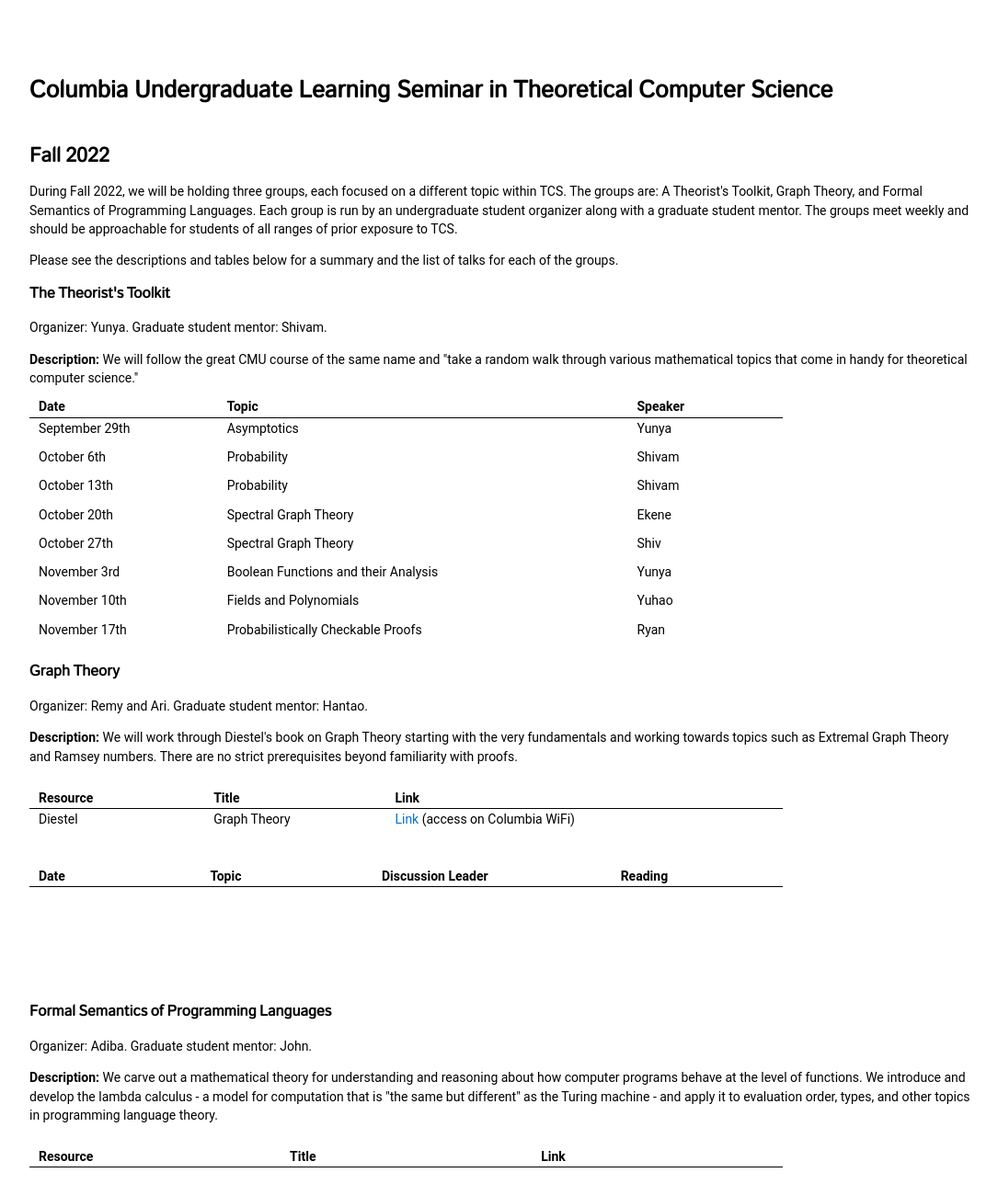
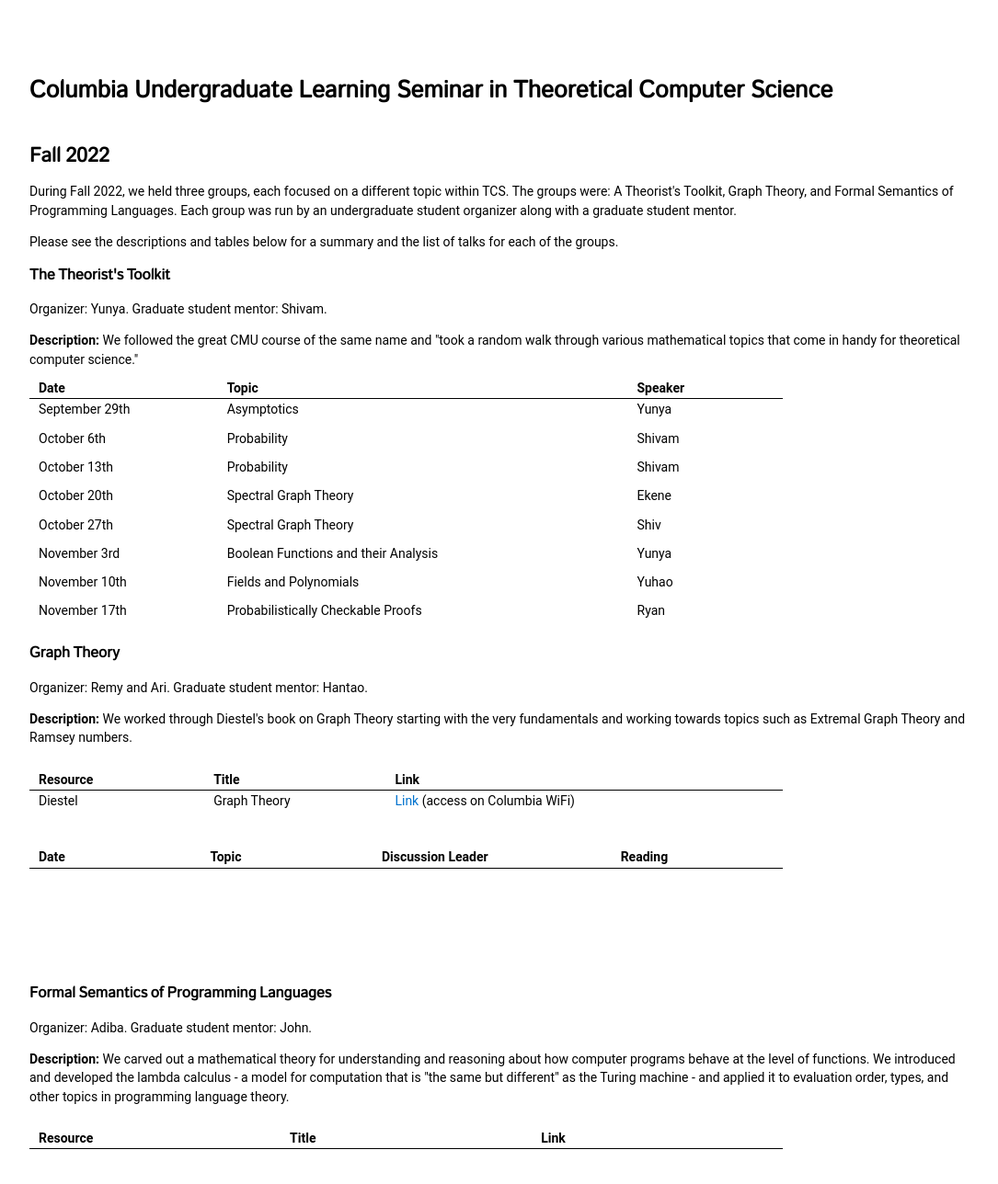
Before and after one commit to columbia-ugtcs/columbia-ugtcs.github.io, a plain HTML site: page fall2022.html in a window 1280 px wide. Shown: the top 1288 px of the page at 92% size, without its empty margins (96-1181 px from the left). Drawn offline with Linux system fonts and the light colour scheme.

Commit message:
Update fall2022.html

```diff
--- a/fall2022.html
+++ b/fall2022.html
@@ -47,13 +47,13 @@
     <h2> Fall 2022
     </h2>
     <div id='fall22' style="display: block;">
-        <p>During Fall 2022, we will be holding three groups, each focused on a different topic within TCS. The groups are: A Theorist's Toolkit, Graph Theory, and Formal Semantics of Programming Languages. Each group is run by an undergraduate student organizer along with a graduate student mentor. The groups meet weekly and should be approachable for students of all ranges of prior exposure to TCS.</p>
+        <p>During Fall 2022, we held three groups, each focused on a different topic within TCS. The groups were: A Theorist's Toolkit, Graph Theory, and Formal Semantics of Programming Languages. Each group was run by an undergraduate student organizer along with a graduate student mentor.</p>
         <p>Please see the descriptions and tables below for a summary and the list of talks for each of the groups.</p>
 
         <div class='fall22-group'>
             <h3>The Theorist's Toolkit</h3>
             <p>Organizer: Yunya. Graduate student mentor: Shivam.</p>
-            <b>Description:</b> We will follow the great CMU course of the same name and "take a random walk through various mathematical topics that come in handy for theoretical computer science."
+            <b>Description:</b> We followed the great CMU course of the same name and "took a random walk through various mathematical topics that come in handy for theoretical computer science."
             <div style="height: 10px;"></div>
             <table>
                 <tr>
@@ -107,7 +107,7 @@
         <div class='fall22-group'>
             <h3>Graph Theory</h3>
             <p>Organizer: Remy and Ari. Graduate student mentor: Hantao.</p>
-            <p><b>Description:</b> We will work through Diestel's book on Graph Theory starting with the very fundamentals and working towards topics such as Extremal Graph Theory and Ramsey numbers. There are no strict prerequisites beyond familiarity with proofs.</p>
+            <p><b>Description:</b> We worked through Diestel's book on Graph Theory starting with the very fundamentals and working towards topics such as Extremal Graph Theory and Ramsey numbers.</p>
             <div style="height: 10px;"></div>
             <table>
                 <tr>
@@ -195,7 +195,7 @@
         <div class='fall22-group'>
             <h3>Formal Semantics of Programming Languages</h3>
             <p>Organizer: Adiba. Graduate student mentor: John.</p>
-            <p><b>Description:</b> We carve out a mathematical theory for understanding and reasoning about how computer programs behave at the level of functions. We introduce and develop the lambda calculus - a model for computation that is "the same but different" as the Turing machine - and apply it to evaluation order, types, and other topics in programming language theory.</p>
+            <p><b>Description:</b> We carved out a mathematical theory for understanding and reasoning about how computer programs behave at the level of functions. We introduced and developed the lambda calculus - a model for computation that is "the same but different" as the Turing machine - and applied it to evaluation order, types, and other topics in programming language theory.</p>
             <div style="height: 10px;"></div>
             <table>
                 <tr>
```
